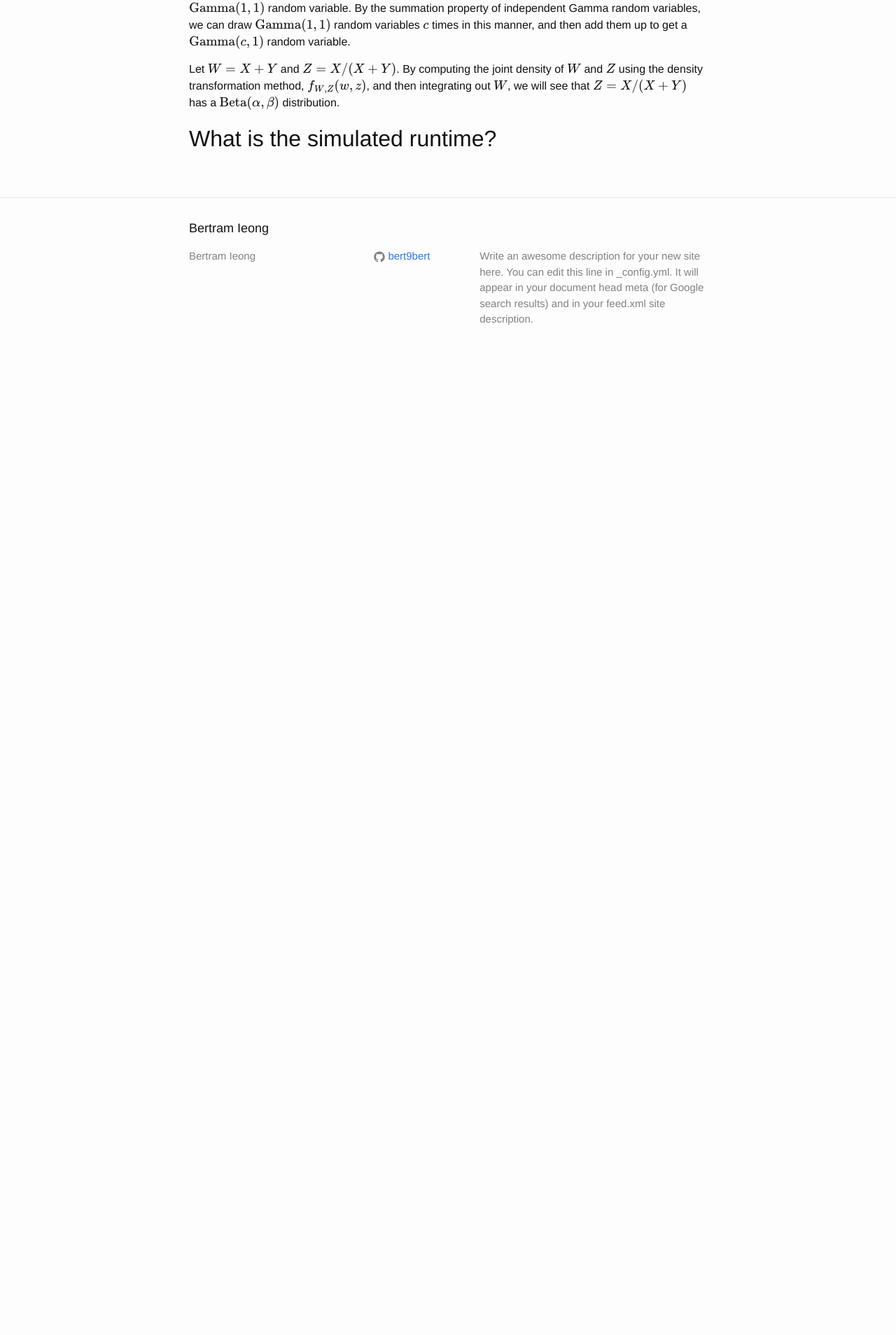
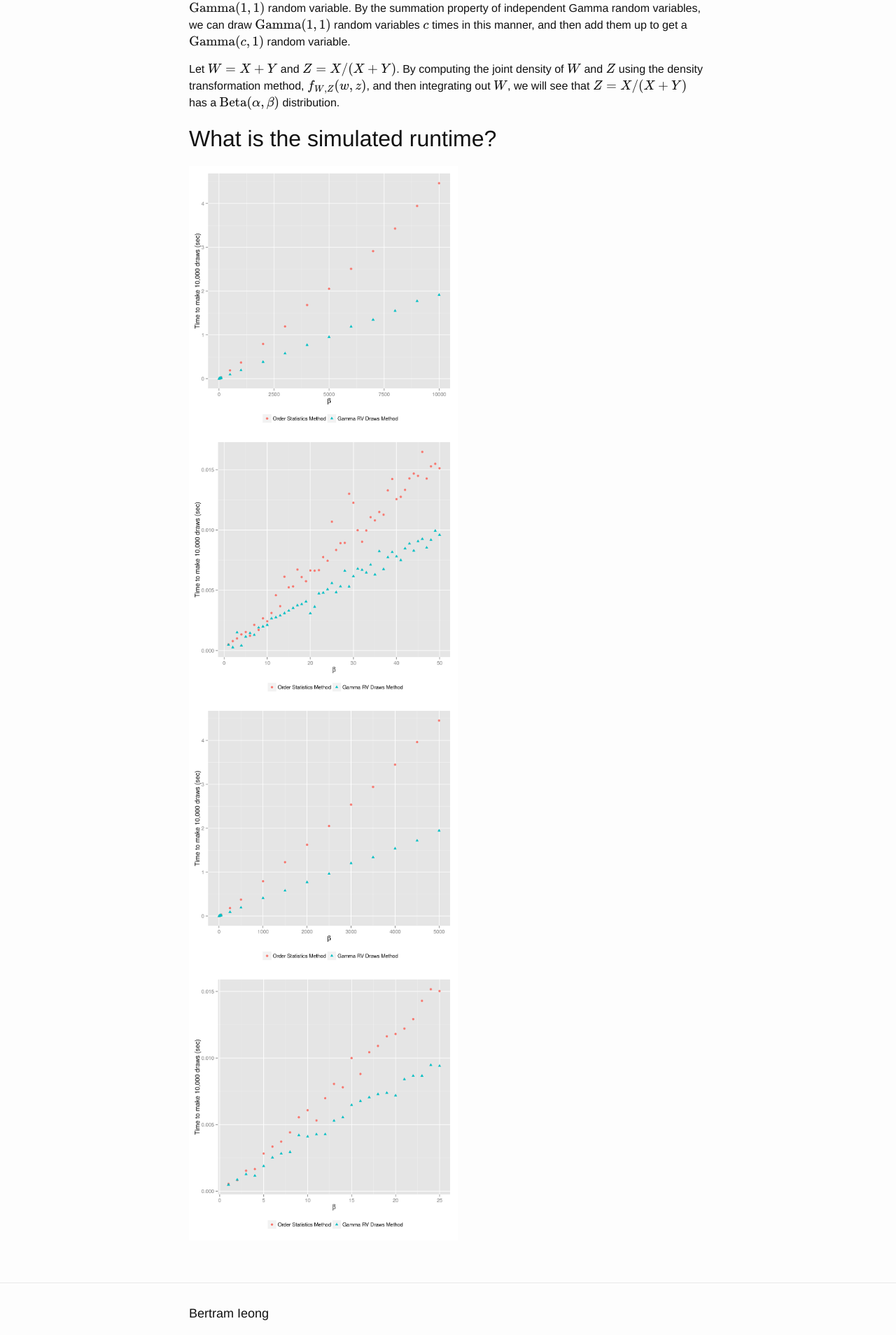
Before and after one commit to bert9bert/bert9bert.github.io, a Jekyll site: the page built from _posts/2014-12-14-draw-beta-two-ways.md, in a window 1280 px wide. Shown: the part 1493-3401 px from the top of the page at 70% size. Built offline with Jekyll 4.4.1, drawn with Linux system fonts in a browser that asks for light colours; formulas are drawn with MathJax 3; before the commit the page ends 2021 px from its top, so only the background shows below that.

Commit message:
more work on betas post

```diff
--- a/_posts/2014-12-14-draw-beta-two-ways.md
+++ b/_posts/2014-12-14-draw-beta-two-ways.md
@@ -45,3 +45,7 @@ Let \\(W=X+Y\\) and \\(Z=X/(X+Y)\\). By computing the joint density of \\(W\\) a
 
 
 ## What is the simulated runtime?
+<img src="{{ site.url }}/assets/posts/2014-12-14-draw-beta-two-ways/fig_onesided.png" height="384" width="384" >
+<img src="{{ site.url }}/assets/posts/2014-12-14-draw-beta-two-ways/fig_onesided_low.png" height="384" width="384" >
+<img src="{{ site.url }}/assets/posts/2014-12-14-draw-beta-two-ways/fig_symmetric.png" height="384" width="384" >
+<img src="{{ site.url }}/assets/posts/2014-12-14-draw-beta-two-ways/fig_symmetric_low.png" height="384" width="384" >
```
